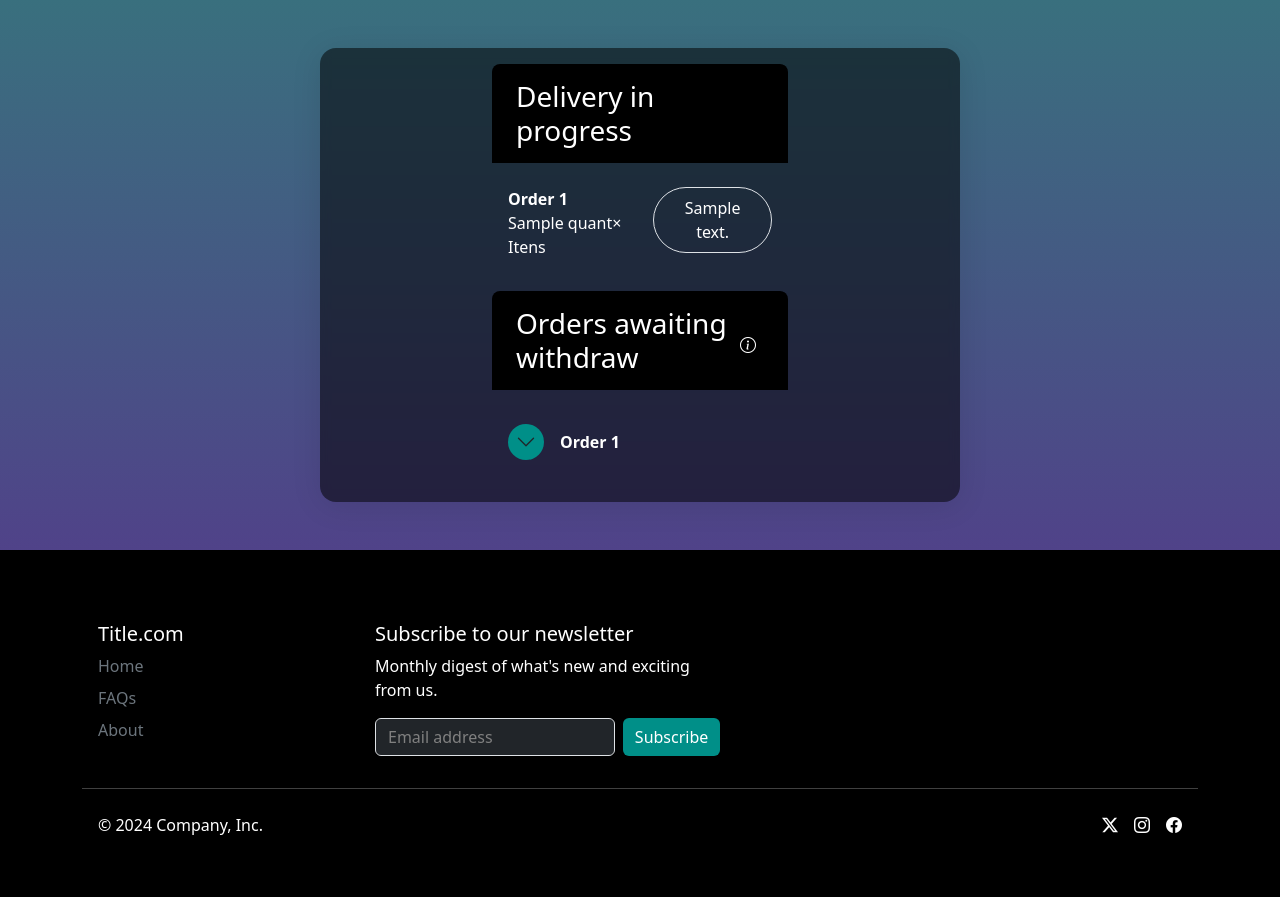
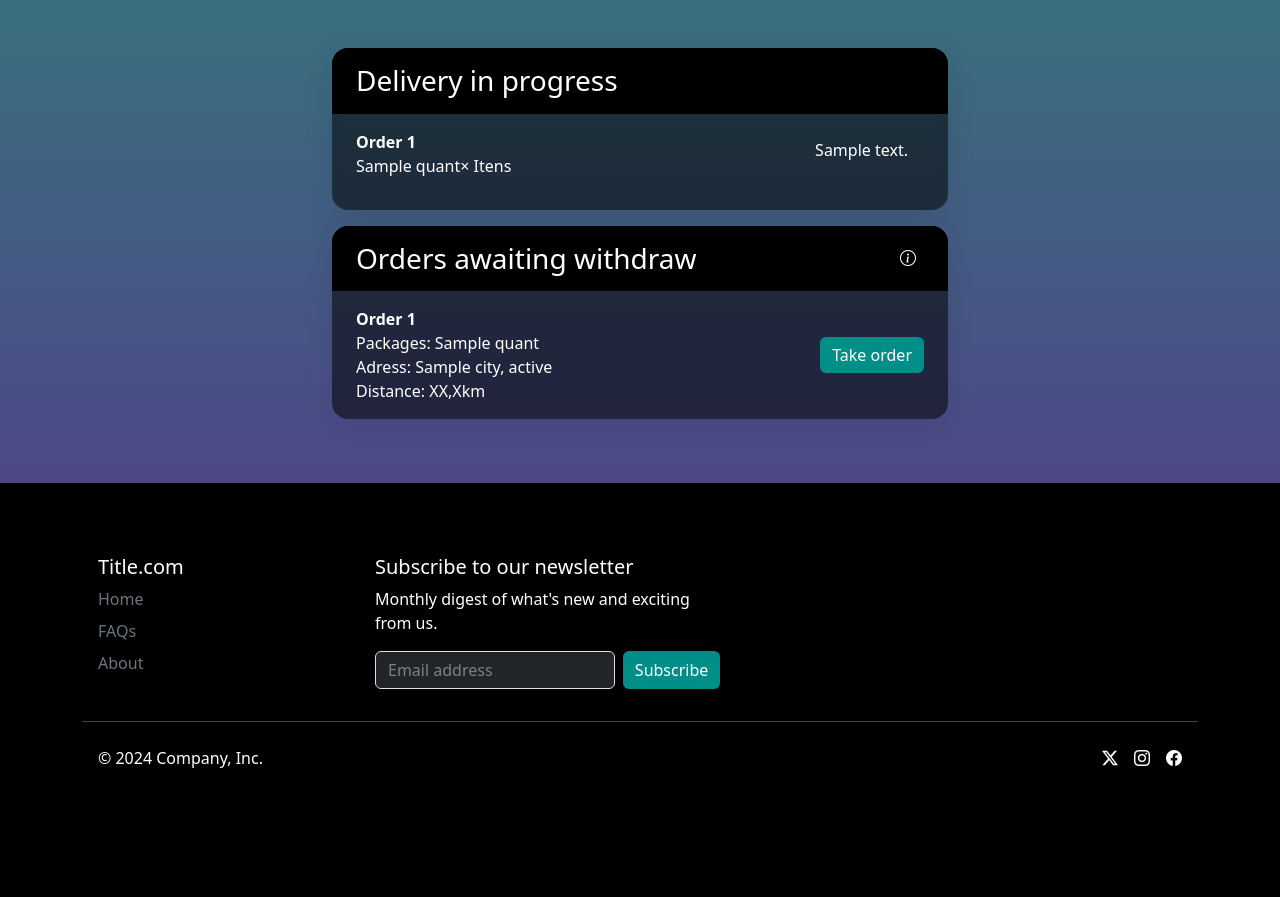
Before and after one commit to letcgam/delivery, a Django app: template delivery/templates/delivery/deliveryman-menu.html in a window 1280 px wide. Shown: the part 197-1094 px from the top of the page. After the commit the page ends 965 px from the top, so only its background shows below. Run offline with Django 3.2, Linux system fonts and the light colour scheme; the template is opened without the code that fills it: most values are stand-ins (such as "Sample title", 1, 10 or a date in 2020).

Commit message:
order status update

```diff
--- a/delivery/static/style.css
+++ b/delivery/static/style.css
@@ -1,11 +1,11 @@
 :root {
-    --text-color: #00b3aa;
-    --link-hover-color: #61fff7;
-    --btn-color: #008f88;
+    --text-color: rgb(0, 179, 170);
+    --link-hover-color: rgb(97, 255, 247);
+    --btn-color: rgb(0, 143, 136);
 }
 
 body {
-    background-image: linear-gradient(#31807a, #523e8a);
+    background-image: linear-gradient(rgb(49, 128, 122), rgb(82, 62, 138));
     background-attachment: fixed;
 }
 
@@ -50,7 +51,7 @@ label {
 
 
 ::-webkit-scrollbar-track {
-    background-color: #696969;
+    background-color: rgb(105, 105, 105);
 }
 
 ::-webkit-scrollbar {
@@ -58,7 +59,7 @@ label {
 }
 
 ::-webkit-scrollbar-thumb {
-    background: #fff;
+    background: rgb(255, 255, 255);
 }
 
 a:hover {
@@ -220,7 +226,18 @@ a:hover {
     object-fit: contain;
 }
 
-.shadow {
-    --bs-tooltip-bg: var(--bd-violet-bg);
-    --bs-tooltip-color: var(--bs-white);
+.accordion {
+    border: none !important;
 }
+
+.accordion-button:not(.collapsed) {
+    background-color: rgba(0, 124, 128, 0.1);
+    box-shadow: inset 0 calc(-1 * var(--bs-accordion-border-width)) 0 var(--bs-accordion-border-color);
+}
+
+.accordion-button::after {
+    background-color: var(--btn-color);
+    background-position: center;
+    border-radius: 50%;
+    padding: 1rem;
+}
--- a/delivery/templates/delivery/deliveryman-menu.html
+++ b/delivery/templates/delivery/deliveryman-menu.html
@@ -4,13 +4,13 @@
 
 {% block body %}
 <div class="container d-flex flex-column col-12 col-lg-8 col-xl-6">
-    <div class="row d-flex justify-content-center text-light glass py-3 rounded-4">
-        <div class="col-12 col-lg-6 col-xl-6">
+        <div>
             <ul class="list-group">
-                <li class="list-group-item px-4 pt-3 bg-black border-0 rounded-top-3 mb-2">
+                <li class="list-group-item rounded-4 border-0 mb-3 glass p-0 m-0">
+                    <span class="d-flex bg-black rounded-top-4 pb-2 pt-3 px-4">
                         <h3>Delivery in progress</h3>
-                </li>
-                <div class="p-3">
+                    </span>
+                    <div class="p-3 px-4">
                         {% if order_in_progress == None %}
                             <p class="text-secondary">No orders in progress.</p>
                         {% else %}
@@ -19,36 +19,37 @@
                                     <p class="m-0 fw-bold">Order <span name="order-id">{{ order_in_progress.id }}</span></p>
                                     <p name="order-quant">{{ order_in_progress.quant }}&times; Itens</p>
                                 </span>
-                            <span><div class="border rounded-pill p-2 px-3 text-center" name="order-status">{{ order.status.description }}</div></span>
+                                <span><div class="rounded-pill p-2 px-3 text-center" name="order-status">{{ order.status.description }}</div></span>
                             </span>
                         {% endif %}
                     </div>
-                <li class="list-group-item px-4 pt-3 bg-black border-0 rounded-top-3 mb-2 d-flex justify-content-between align-items-center">
+                </li>
+                <li class="list-group-item rounded-4 border-0 mb-3 glass p-0 m-0">
+                    <span class="d-flex justify-content-between bg-black rounded-top-4 pb-2 pt-3 px-4">
                         <h3>Orders awaiting withdraw</h3>
-                    <i class="bi bi-info-circle p-2 py-1"  data-bs-toggle="tooltip" data-bs-placement="left" data-bs-custom-class="bg-dark shadow" data-bs-title="Show order specifications" data-bs-delay='{"show":800}'></i>
+                        <i class="bi bi-info-circle p-2 py-1" data-bs-toggle="tooltip" data-bs-placement="left" data-bs-title="Click to see each order specifications"></i>
+                    </span>
+                    <ul class="list-group">
+                        {% for order in orders_awaiting %}
+                            <li class="list-group-item border-0 full-glass d-flex justify-content-between p-3 px-4">
+                                <div class="d-flex flex-column">
+                                    <b>Order <span name="order-id">{{ order.id }}</span></b>
+                                    <span>Packages: {{ order.quant }}</span>
+                                    <span>Adress: {{ order.delivery_adress.city }}, {{ order.delivery_adress.state }}</span>
+                                    <span>Distance: XX,Xkm</span>
+                                </div>
+                                <form action="" class="d-flex align-items-center">
+                                    <input value="{{ order.id }}" hidden>
+                                    <button class="btn btn-theme my-2">Take order</button>
+                                </form>
                             </li>
-                <div class="p-3">
-                    <div class="accordion accordion-flush" id="order-accordion">
-                        {% for order in orders_awaiting %}
-                            <div class="accordion-item d-flex full-glass border-0 align-items-center">
-                                <h2 class="accordion-header">
-                                    <button class="accordion-button collapsed btn-theme rounded-pill p-2" id="collapse-btn-{{ order.id }}" type="button" data-bs-toggle="collapse" data-bs-target="#collapse-{{ order.id }}" aria-expanded="false" aria-controls="collapse-{{ order.id }}"></button>
-                                </h2>
-                                <label for="collapse-btn-{{ order.id }}" class="fw-bold w-100 p-3">Order <span name="order-id">{{ order.id }}</span></label>
-                            </div>
-                            <div id="collapse-{{ order.id }}" class="accordion-collapse collapse" data-bs-parent="#order-accordion">
-                                <div class="accordion-body">
-                                    <p>{{ order.delivery_adress.city }}, {{ order.delivery_adress.state }}</p>
-                                    <button class="btn btn-theme">
-                                        Take order
-                                    </button>
-                                </div>
-                            </div>
+                            {% if not forloop.last %}
+                                <hr class="m-0 mx-3">
+                            {% endif %}
                         {% endfor %}
-                    </div>
-                </div>
                     </ul>
-        </div>
+                </li>
+            </ul>
         </div>
 </div>
 
--- a/delivery/templates/seller/sale.html
+++ b/delivery/templates/seller/sale.html
@@ -30,7 +30,7 @@
             <div class="d-flex flex-column align-items-center m-4">
                 <p>Current status: {{ order.status.description }}</p>
                 <div action="" class="d-flex flex-column">
-                    {% if order.status.description == "PROCESSING" %}
+                    {% if order.status.description == "Processing" %}
                         <a href="{% url 'update_order_status' status_id=2 order_id=order.id %}" class="btn btn-theme my-3">Confirm order</a>
                         <a class="btn bg-black text-light" data-bs-toggle="modal" data-bs-target="#exampleModal">Reject order</a>
                         <div class="modal fade" id="exampleModal" tabindex="-1" aria-labelledby="exampleModalLabel" aria-hidden="true">
```
Also changed, not shown: other parts of delivery/static/style.css (+14 -8 lines), delivery/models.py (+1 -8 lines), delivery/templates/seller/my-sales.html (+2 -26 lines), delivery/views.py (+24 -3 lines), notes.txt (+9 -0 lines), popular_tabelas.sql (+9 -0 lines), static/style.css (+18 -9 lines), db.sqlite3, delivery/migrations/0002_alter_orderstatus_description.py (added), delivery/migrations/0003_alter_orderstatus_description.py (added). Lines whose indentation alone changed are shown as unchanged.
